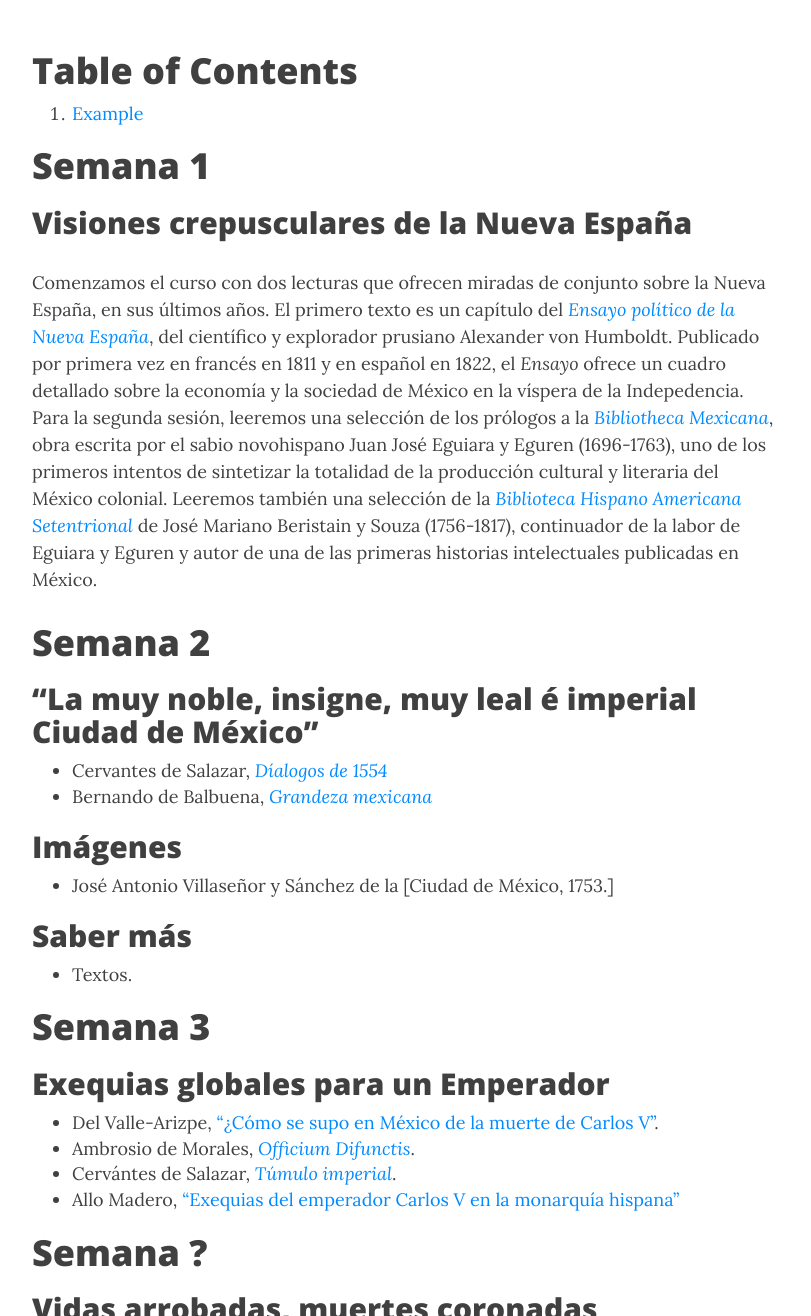
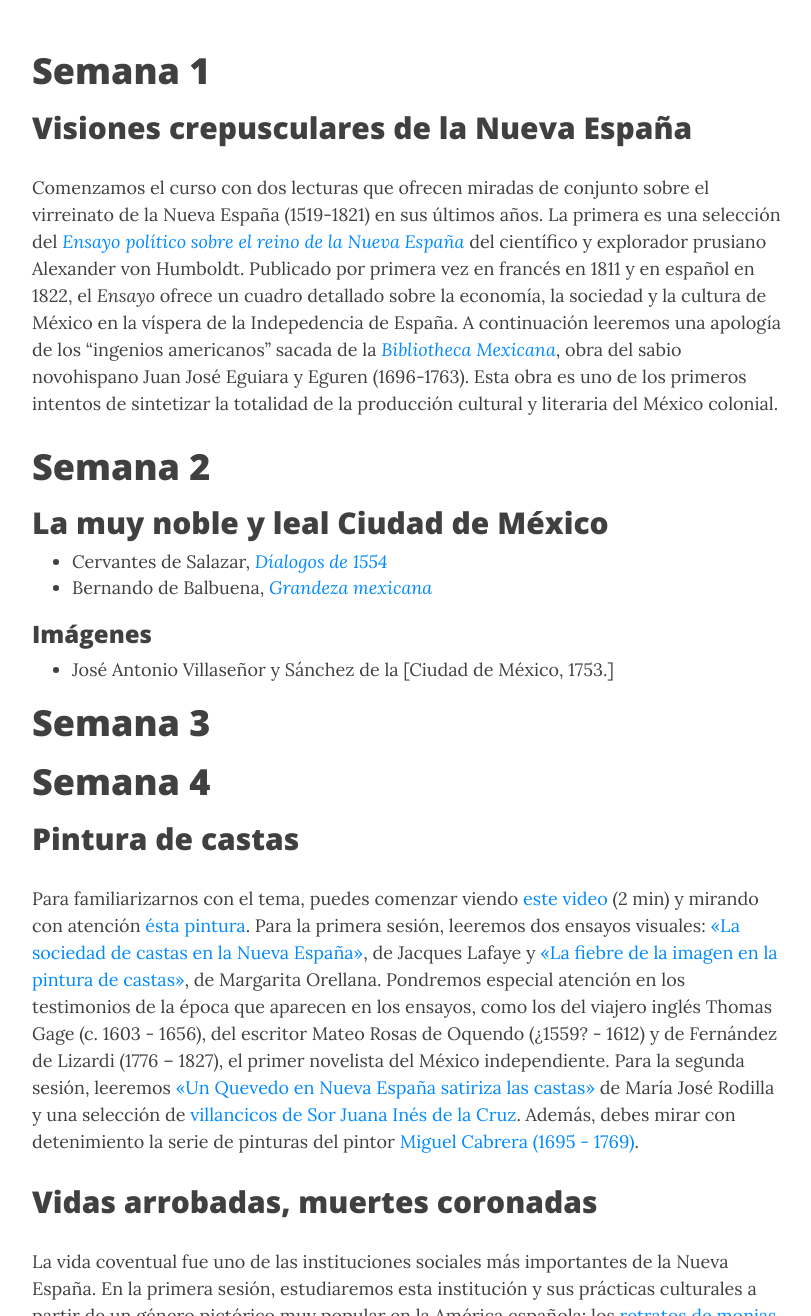
Before and after one commit to Hipomenes/novohispana, a Jekyll site: the page built from syllabus.md, in a window 1280 px wide and 1400 px high, scrolled down 409 px, cut to the strip 84-1400 px from the top of the window. Shown: the whole strip, without its empty margins (233-1044 px from the left). Built offline with Jekyll 4.4.1, drawn with Linux system fonts in a browser that asks for light colours; nearby versions of some CDN libraries; some of the changed text lies outside the part shown.

Commit message:
Update syllabus.md

```diff
--- a/syllabus.md
+++ b/syllabus.md
@@ -5,41 +5,34 @@ bigimg: /img/4partes.jpg
 ---
 
 
-
-# Table of Contents
-1. [Example](#semanax)
-
 # Semana 1
 
 ## Visiones crepusculares de la Nueva España
 
-Comenzamos el curso con dos lecturas que ofrecen miradas de conjunto sobre la Nueva España, en sus últimos años. El primero texto es un capítulo del [*Ensayo político de la Nueva España*](), del científico y explorador prusiano Alexander von Humboldt. Publicado por primera vez en francés en 1811 y en español en 1822, el *Ensayo* ofrece un cuadro detallado sobre la economía y la sociedad de México en la víspera de la Indepedencia. Para la segunda sesión, leeremos una selección de los prólogos a la [*Bibliotheca Mexicana*](), obra escrita por el sabio novohispano Juan José Eguiara y Eguren (1696-1763), uno de los primeros intentos de sintetizar la totalidad de la producción cultural y literaria del México colonial. Leeremos también una selección de la [*Biblioteca Hispano Americana Setentrional*]() de José Mariano Beristain y Souza (1756-1817), continuador de la labor de Eguiara y Eguren y autor de una de las primeras historias intelectuales publicadas en México.
+Comenzamos el curso con dos lecturas que ofrecen miradas de conjunto sobre el virreinato de la Nueva España (1519-1821) en sus últimos años. La primera es una selección del [*Ensayo político sobre el reino de la Nueva España*]() del científico y explorador prusiano Alexander von Humboldt. Publicado por primera vez en francés en 1811 y en español en 1822, el *Ensayo* ofrece un cuadro detallado sobre la economía, la sociedad y la cultura de México en la víspera de la Indepedencia de España. A continuación leeremos una apología de los "ingenios americanos" sacada de la [*Bibliotheca Mexicana*](), obra del sabio novohispano Juan José Eguiara y Eguren (1696-1763). Esta obra es uno de los primeros intentos de sintetizar la totalidad de la producción cultural y literaria del México colonial.
 
 # Semana 2
 
-## "La muy noble, insigne, muy leal é imperial Ciudad de México"
+## La muy noble y leal Ciudad de México
 
 - Cervantes de Salazar, [*Díalogos de 1554*]()
 - Bernando de Balbuena, [*Grandeza mexicana*]()
 
-## Imágenes
+### Imágenes
 
 - José Antonio Villaseñor y Sánchez de la [Ciudad de México, 1753.]
 
-## Saber más
-
-- Textos.
 
 # Semana 3
 
-## Exequias globales para un Emperador
+# Semana 4
 
-- Del Valle-Arizpe, ["¿Cómo se supo en México de la muerte de Carlos V"]().
-- Ambrosio de Morales, [*Officium Difunctis*]().
-- Cervántes de Salazar, [*Túmulo imperial*]().
-- Allo Madero, ["Exequias del emperador Carlos V en la monarquía hispana"]()
+## Pintura de castas
 
-# Semana ?
+Para familiarizarnos con el tema, puedes comenzar viendo [este video](https://youtu.be/yk6fAcqfvEk) (2 min) y mirando con atención [ésta pintura](https://drive.google.com/file/d/1vqXNRs7civ64zqYK4JRD3ivgxRNVKNeX/view?usp=sharing). Para la primera sesión, leeremos dos ensayos visuales: [«La sociedad de castas en la Nueva España»](http://ezproxy.bu.edu/login?url=https://www.jstor.org/stable/24326827), de Jacques Lafaye y [«La fiebre de la imagen en la pintura de castas»](http://ezproxy.bu.edu/login?url=https://www.jstor.org/stable/24326830), de Margarita Orellana.
+Pondremos especial atención en los testimonios de la época que aparecen en los ensayos, como los del viajero inglés Thomas Gage (c. 1603 - 1656), del escritor Mateo Rosas de Oquendo (¿1559? - 1612) y de Fernández de Lizardi (1776 – 1827), el primer novelista del México independiente.
+Para la segunda sesión, leeremos [«Un Quevedo en Nueva España satiriza las castas»](http://ezproxy.bu.edu/login?url=https://www.jstor.org/stable/24326829) de María José Rodilla y una selección de [villancicos de Sor Juana Inés de la Cruz](http://ezproxy.bu.edu/login?url=https://www.jstor.org/stable/24326828).
+Además, debes mirar con detenimiento la serie de pinturas del pintor [Miguel Cabrera (1695 - 1769)](http://ablaevariteprobatum.blogspot.com/2013/04/miguel-cabrera-y-la-pintura-de-castas.html).
 
 ## Vidas arrobadas, muertes coronadas
 
```
Also changed, not shown: other parts of syllabus.md (+24 -2 lines).
